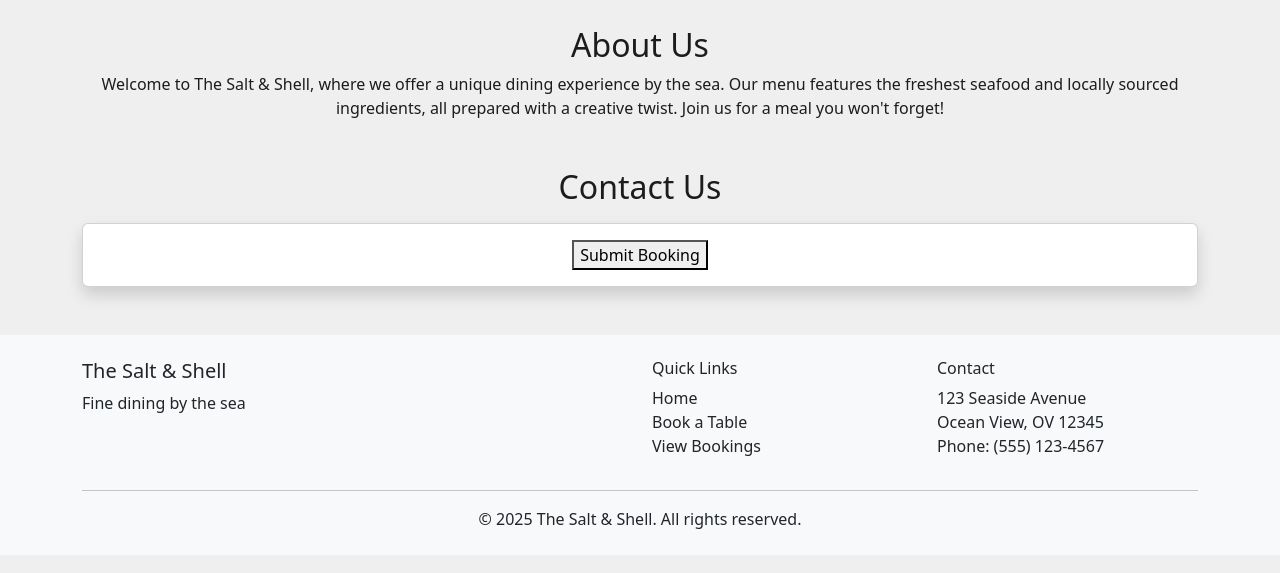
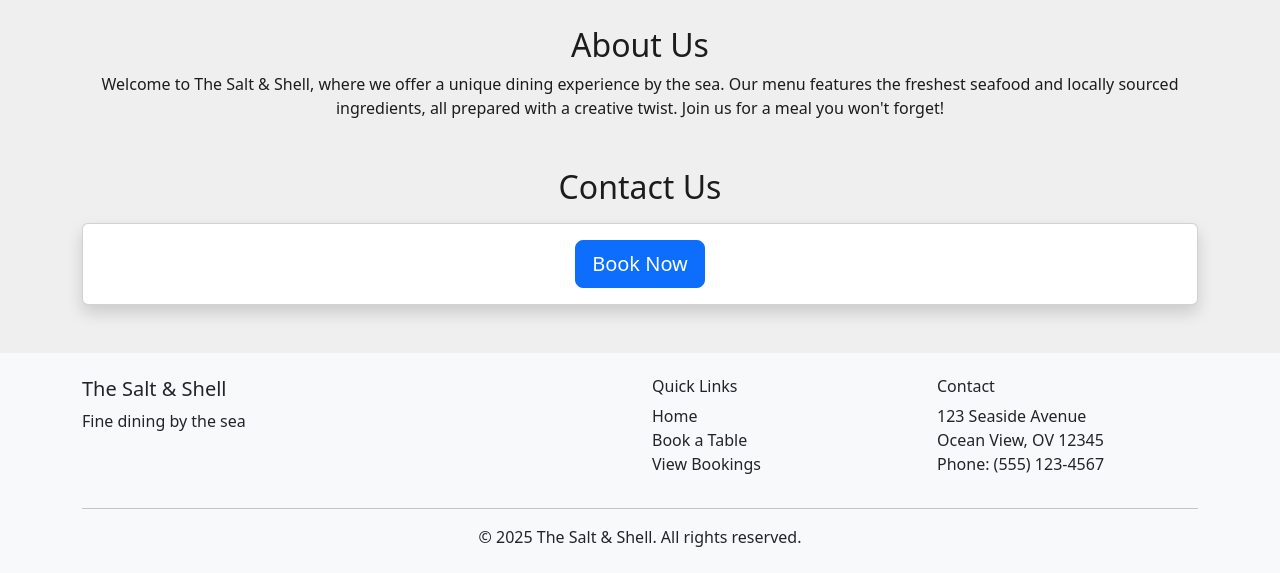
Before and after one commit to Pezz-x/The_Salt_and_Shell, a Django app: page / in a window 1280 px wide. Shown: the part 913-1486 px from the top of the page. Before the commit the page ends 1442 px from the top, so only its background shows below. Run offline with Django 5.2, Linux system fonts and the light colour scheme; some libraries are stand-ins or nearby versions.

Commit message:
REFINE: Replace contact form with a booking button to booking_form.html

```diff
--- a/the_salt_and_shell/templates/home.html
+++ b/the_salt_and_shell/templates/home.html
@@ -18,11 +18,7 @@
     <h2 class="mt-5">Contact Us</h2>
     <div class="card shadow mt-3">
         <div class="card-body">
-            <form method="post">
-                {% csrf_token %}
-                {{ form.as_p }}
-                <button type="submit">Submit Booking</button>
-            </form>
+            <a href="{% url 'booking:create' %}" class="btn btn-primary btn-lg">Book Now</a>
         </div>
     </div>
 </div>
```
